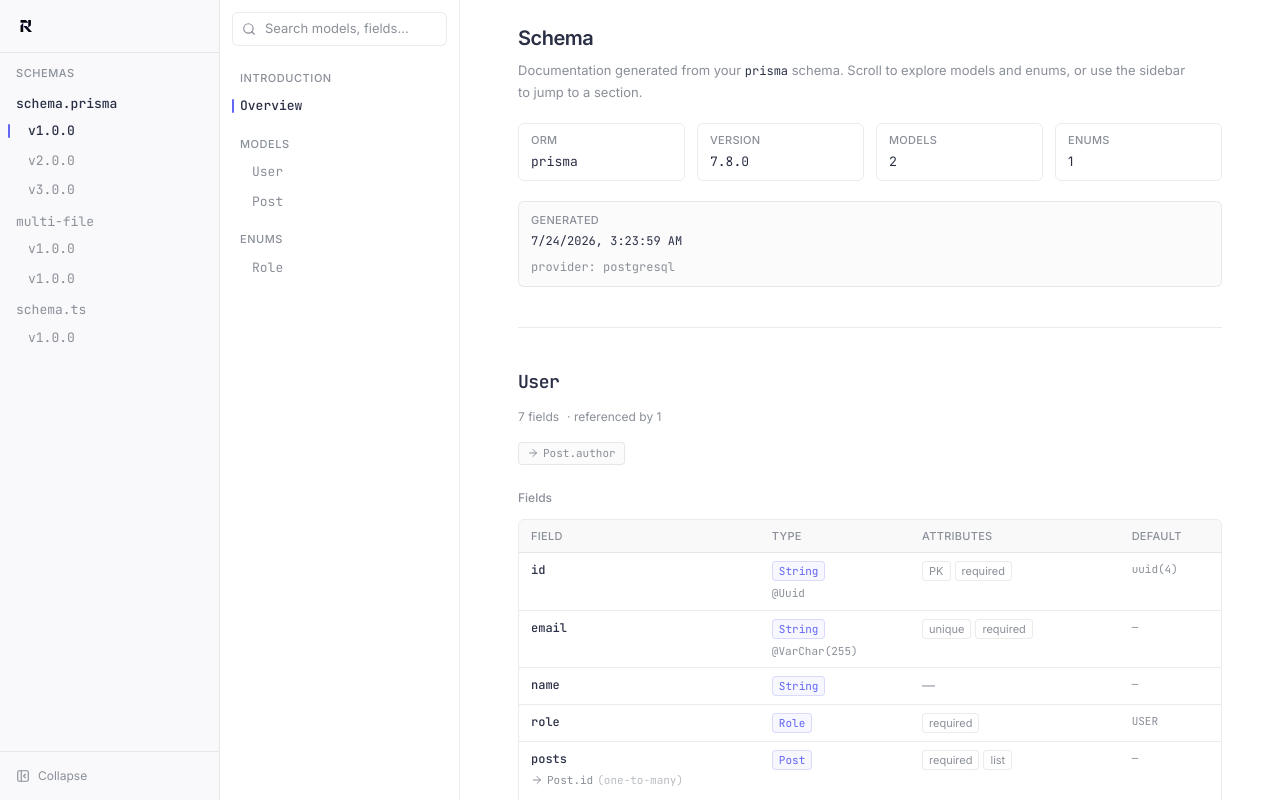
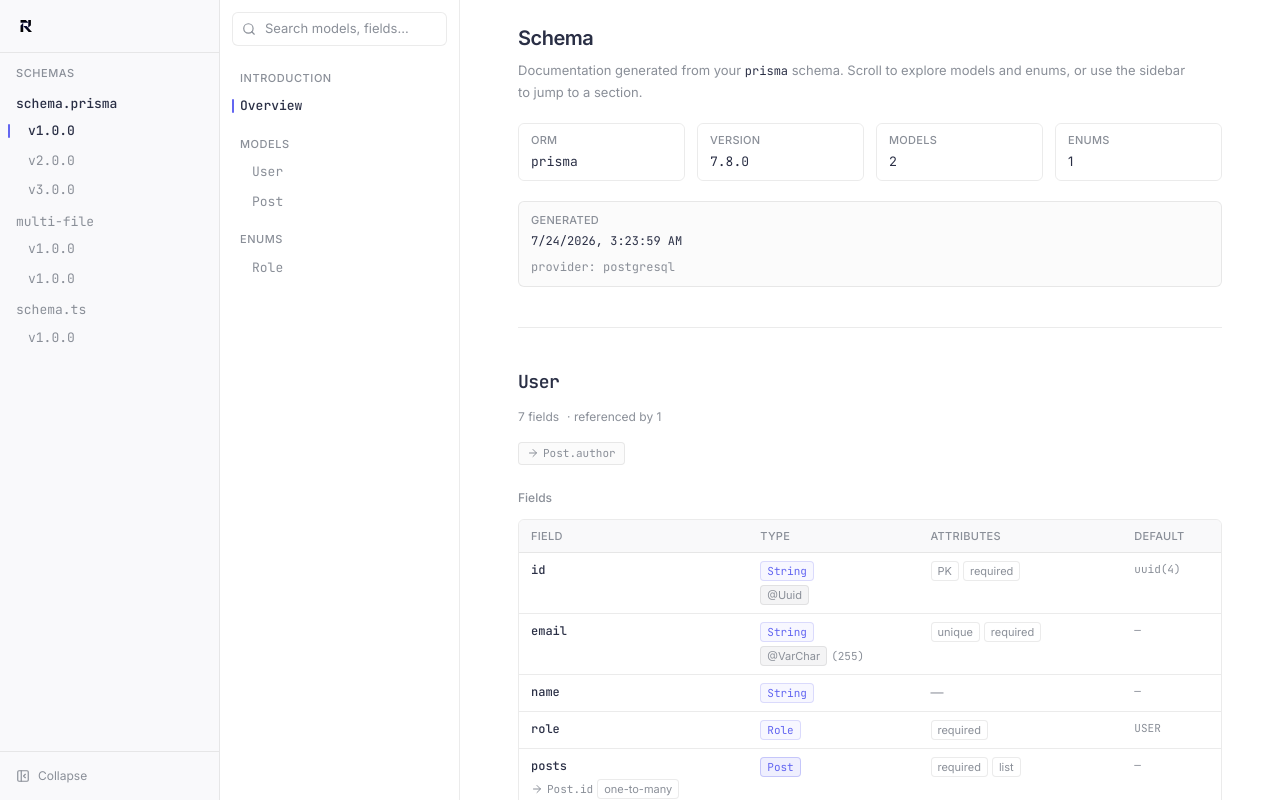
Before and after one commit to OzzyRM/ozzyrm, a Next.js app in the folder web/: page / in a window 1280 px wide. Built offline with nearby package versions, Linux system fonts and the light colour scheme.

Commit message:
feat(glossary): integrate glossary support into FieldsTable and ModelDetail components, enhancing navigation and user experience

```diff
--- a/web/app/components/fields-table.tsx
+++ b/web/app/components/fields-table.tsx
@@ -2,12 +2,15 @@
 
 import type { DocField } from "@reldoc/core";
 import { ArrowRight } from "lucide-react";
-import { fieldSectionId } from "@/lib/section-id";
+import { useGlossary } from "@/app/components/glossary-provider";
+import { fieldSectionId, sectionId } from "@/lib/section-id";
 import { Badge } from "./ui/badge";
 
 interface FieldsTableProps {
     fields: DocField[];
     modelName: string;
+    modelNames: Set<string>;
+    enumNames: Set<string>;
     onNavigate: (id: string) => void;
 }
 
@@ -39,7 +42,40 @@
     return items;
 }
 
-export function FieldsTable({ fields, modelName, onNavigate }: FieldsTableProps) {
+function resolveTypeNavigation(
+    typeLabel: string,
+    field: DocField,
+    modelNames: Set<string>,
+    enumNames: Set<string>
+): { kind: "model" | "enum"; name: string } | null {
+    if (field.relation?.model && modelNames.has(field.relation.model)) {
+        return { kind: "model", name: field.relation.model };
+    }
+
+    if (modelNames.has(typeLabel)) {
+        return { kind: "model", name: typeLabel };
+    }
+
+    if (field.enumName && enumNames.has(field.enumName)) {
+        return { kind: "enum", name: field.enumName };
+    }
+
+    if (enumNames.has(typeLabel)) {
+        return { kind: "enum", name: typeLabel };
+    }
+
+    return null;
+}
+
+export function FieldsTable({
+    fields,
+    modelName,
+    modelNames,
+    enumNames,
+    onNavigate,
+}: FieldsTableProps) {
+    const { openGlossary } = useGlossary();
+
     return (
         <div className="overflow-x-auto rounded-md border border-border">
             <table className="min-w-full text-[13px]">
@@ -63,6 +99,12 @@
                     {fields.map((field) => {
                         const constraints = formatConstraints(field);
                         const typeLabel = field.enumName ?? field.nativeType ?? field.type;
+                        const typeNavigation = resolveTypeNavigation(
+                            typeLabel,
+                            field,
+                            modelNames,
+                            enumNames
+                        );
                         const rowId = fieldSectionId(modelName, field.name);
 
                         return (
@@ -84,28 +126,54 @@
                                             <div className="mt-1 text-[12px] text-muted">{field.description}</div>
                                         )}
                                         {field.relation && (
+                                            <div className="mt-1 flex flex-wrap items-center gap-1">
                                                 <button
                                                     type="button"
                                                     onClick={() => onNavigate(
                                                         fieldSectionId(field.relation!.model, field.relation!.field)
                                                     )}
-                                                className="mt-1 inline-flex items-center gap-1 font-mono text-[11px] text-muted transition-colors hover:text-accent"
+                                                    className="inline-flex items-center gap-1 font-mono text-[11px] text-muted transition-colors hover:text-accent"
                                                 >
                                                     <ArrowRight className="h-3 w-3 shrink-0" strokeWidth={2} />
                                                     <span>{field.relation.model}.{field.relation.field}</span>
-                                                <span className="text-muted/60">({field.relation.type})</span>
                                                 </button>
+                                                <Badge
+                                                    label={field.relation.type}
+                                                    variant="constraint"
+                                                    glossaryCategory="attribute"
+                                                    onGlossaryClick={openGlossary}
+                                                />
+                                            </div>
                                         )}
                                     </div>
                                 </td>
                                 <td className="px-3 py-2">
-                                    <Badge label={typeLabel} variant="type" />
+                                    <Badge
+                                        label={typeLabel}
+                                        variant={typeNavigation?.kind === "model" ? "model" : "type"}
+                                        onClick={
+                                            typeNavigation
+                                                ? () => onNavigate(sectionId(typeNavigation.kind, typeNavigation.name))
+                                                : undefined
+                                        }
+                                        glossaryCategory="type"
+                                        onGlossaryClick={openGlossary}
+                                    />
                                     {field.nativeDbType && (
-                                        <div className="mt-1 font-mono text-[11px] text-muted">
-                                            @{field.nativeDbType.name}
-                                            {field.nativeDbType.args.length > 0
-                                                ? `(${field.nativeDbType.args.join(", ")})`
-                                                : ""}
+                                        <div className="mt-1">
+                                            <Badge
+                                                label={`@${field.nativeDbType.name}`}
+                                                variant="default"
+                                                glossaryCategory="type"
+                                                onGlossaryClick={(label) =>
+                                                    openGlossary(label.replace(/^@/, ""), "type")
+                                                }
+                                            />
+                                            {field.nativeDbType.args.length > 0 && (
+                                                <span className="ml-1 font-mono text-[11px] text-muted">
+                                                    ({field.nativeDbType.args.join(", ")})
+                                                </span>
+                                            )}
                                         </div>
                                     )}
                                 </td>
@@ -113,7 +181,13 @@
                                     <div className="flex flex-wrap gap-1">
                                         {constraints.length > 0 ? (
                                             constraints.map((item) => (
-                                                <Badge key={item} label={item} variant="constraint" />
+                                                <Badge
+                                                    key={item}
+                                                    label={item}
+                                                    variant="constraint"
+                                                    glossaryCategory="attribute"
+                                                    onGlossaryClick={openGlossary}
+                                                />
                                             ))
                                         ) : (
                                             <span className="text-muted">—</span>
--- /dev/null
+++ b/web/app/components/glossary-provider.tsx
@@ -0,0 +1,80 @@
+"use client";
+
+import { createContext, useCallback, useContext, useMemo, useState, type ReactNode } from "react";
+import type { GlossaryCategory, GlossaryEntry } from "@/lib/glossary/entries";
+import { lookupGlossary } from "@/lib/glossary/lookup";
+import { Sheet } from "./ui/sheet";
+
+interface GlossaryContextValue {
+    openGlossary: (label: string, category: GlossaryCategory) => void;
+}
+
+const GlossaryContext = createContext<GlossaryContextValue | null>(null);
+
+export function GlossaryProvider({ children }: { children: ReactNode }) {
+    const [entry, setEntry] = useState<GlossaryEntry | null>(null);
+
+    const openGlossary = useCallback((label: string, category: GlossaryCategory) => {
+        const match = lookupGlossary(label, category);
+        if (match) {
+            setEntry(match);
+        }
+    }, []);
+
+    const close = useCallback(() => {
+        setEntry(null);
+    }, []);
+
+    const value = useMemo(() => ({ openGlossary }), [openGlossary]);
+
+    return (
+        <GlossaryContext.Provider value={value}>
+            {children}
+
+            <Sheet open={Boolean(entry)} onClose={close} title={entry?.label ?? ""}>
+                {entry && (
+                    <div className="space-y-4">
+                        <div>
+                            <p className="text-[11px] font-medium uppercase tracking-wider text-muted">
+                                {entry.category === "type" ? "Type" : "Attribute"}
+                            </p>
+                            <p className="mt-2 text-[14px] leading-relaxed text-foreground">
+                                {entry.summary}
+                            </p>
+                        </div>
+
+                        <div>
+                            <p className="text-[11px] font-medium uppercase tracking-wider text-muted">
+                                Explanation
+                            </p>
+                            <p className="mt-2 text-[13px] leading-relaxed text-muted">
+                                {entry.description}
+                            </p>
+                        </div>
+
+                        {entry.example && (
+                            <div>
+                                <p className="text-[11px] font-medium uppercase tracking-wider text-muted">
+                                    Example
+                                </p>
+                                <pre className="mt-2 overflow-x-auto rounded-md border border-border bg-code-bg/60 px-3 py-2 font-mono text-[12px] leading-relaxed text-foreground">
+                                    {entry.example}
+                                </pre>
+                            </div>
+                        )}
+                    </div>
+                )}
+            </Sheet>
+        </GlossaryContext.Provider>
+    );
+}
+
+export function useGlossary(): GlossaryContextValue {
+    const context = useContext(GlossaryContext);
+
+    if (!context) {
+        throw new Error("useGlossary must be used within GlossaryProvider");
+    }
+
+    return context;
+}
--- a/web/app/components/model-detail.tsx
+++ b/web/app/components/model-detail.tsx
@@ -5,10 +5,12 @@
 
 interface ModelDetailProps {
     model: DocModel;
+    modelNames: Set<string>;
+    enumNames: Set<string>;
     onNavigate: (id: string) => void;
 }
 
-export function ModelDetail({ model, onNavigate }: ModelDetailProps) {
+export function ModelDetail({ model, modelNames, enumNames, onNavigate }: ModelDetailProps) {
     return (
         <section
             id={sectionId("model", model.name)}
@@ -70,6 +72,8 @@
                 <FieldsTable
                     fields={model.fields}
                     modelName={model.name}
+                    modelNames={modelNames}
+                    enumNames={enumNames}
                     onNavigate={onNavigate}
                 />
             </div>
--- a/web/app/components/schema-docs.tsx
+++ b/web/app/components/schema-docs.tsx
@@ -7,6 +7,7 @@
 import { findActiveTargetId } from "@/lib/scroll-spy";
 import { highlightElement, scrollContainerToTarget } from "@/lib/scroll-to-target";
 import { EnumDetail } from "./enum-detail";
+import { GlossaryProvider } from "./glossary-provider";
 import { ModelDetail } from "./model-detail";
 import { SchemaOverview } from "./schema-overview";
 import { Sidebar } from "./ui/sidebar";
@@ -98,8 +99,12 @@
         );
     }
 
+    const modelNames = new Set(schema.models.map((model) => model.name));
+    const enumNames = new Set(schema.enums.map((enumDef) => enumDef.name));
+
     return (
-        <div className="flex h-screen overflow-hidden bg-background text-foreground">
+        <GlossaryProvider>
+            <div className="flex h-screen overflow-hidden bg-background text-foreground">
             <SourceSidebar
                 catalog={catalog}
                 activeSchemaId={activeSchemaId}
@@ -120,6 +125,8 @@
                         <ModelDetail
                             key={model.name}
                             model={model}
+                            modelNames={modelNames}
+                            enumNames={enumNames}
                             onNavigate={scrollToSection}
                         />
                     ))}
@@ -129,6 +136,7 @@
                     ))}
                 </div>
             </main>
-        </div>
+            </div>
+        </GlossaryProvider>
     );
 }
```
Lines whose indentation alone changed are shown as unchanged.
